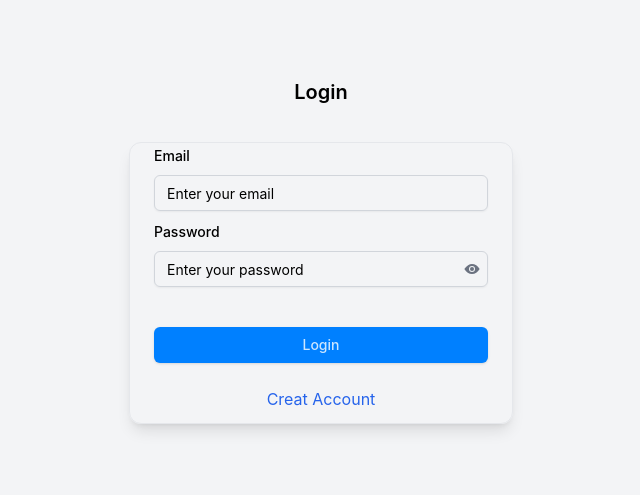
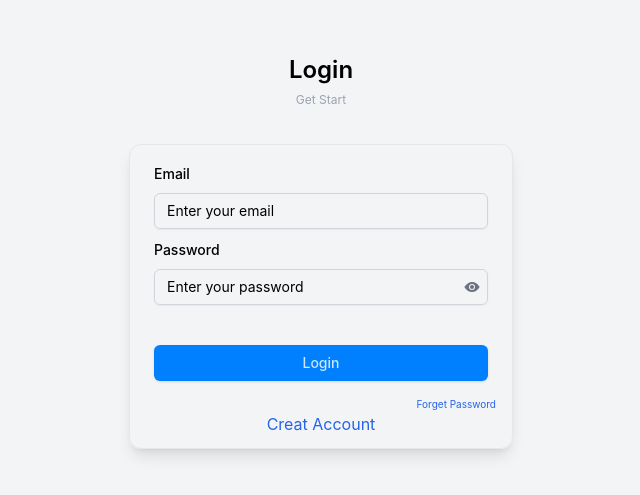
Before and after one commit to afaq000/VideoTao, a Next.js app: page /login in a window 1280 px wide. Shown: the part 161-656 px from the top of the page, without its empty margins (319-959 px from the left). Built offline with nearby package versions, Linux system fonts and the light colour scheme.

Commit message:
Fixes in login pages Config file

```diff
--- a/src/pages/login/index.tsx
+++ b/src/pages/login/index.tsx
@@ -23,13 +23,14 @@ const LoginPage = () => {
   return (
     <div className="flex flex-col items-center justify-center min-h-screen bg-gray-100">
         <CardHeader>
-          <h2 className="text-xl font-semibold text-center">Login</h2>
+          <h2 className="text-2xl font-semibold text-center">Login</h2>
+          <h2 className="text-xs text-gray-400 text-center">Get Start</h2>
         </CardHeader>
       <Card className="w-96 shadow-lg mt-3">
 
 
         <CardContent>
-          <div className="space-y-2">
+          <div className="space-y-2 pt-4">
             <div>
               <Label htmlFor="email">Email</Label>
               <Input
@@ -69,6 +70,12 @@ const LoginPage = () => {
           <Button variant={"default"} onClick={handleLogin} className="w-full mt-4">Login</Button>
         </CardFooter>
 
+        <div className='flex justify-end -mt-2 px-4'>
+        <Link href={"/signup"}>
+        <p className='text-blue-600 hover:underline text-xxs'>
+            Forget Password</p></Link>
+        </div>
+
         <div className='flex justify-center pb-3'>
         <Link href={"/signup"}>
         <p className='text-blue-600 hover:underline'>
--- a/src/pages/signup/index.tsx
+++ b/src/pages/signup/index.tsx
@@ -23,7 +23,9 @@ const SignUpPage = () => {
   return (
     <div className="flex flex-col items-center justify-center min-h-screen bg-gray-100">
         <CardHeader>
-          <h2 className="text-xl font-semibold text-center">Create New Account</h2>
+        <h2 className="text-2xl font-extrabold text-center">Get Started</h2>
+          <h2 className="text-xs text-center text-gray-400">Create New Account</h2>
+
         </CardHeader>
       <Card className="w-96 shadow-lg">
 
--- a/tailwind.config.ts
+++ b/tailwind.config.ts
@@ -12,6 +12,9 @@ export default {
   	extend: {
 		fontFamily: {
 			sans: ['Inter', 'sans-serif'], // Add Inter or any other font
+		  },
+		  fontSize: {
+			xxs: '10px',  // Define text-[10px]
 		  },
 		  fontFeatureSettings: {
 			dlig: '"dlig" 1',
@@ -70,11 +73,6 @@ export default {
   				'5': 'hsl(var(--chart-5))'
   			}
   		},
-  		// borderRadius: {
-  		// 	lg: 'var(--radius)',
-  		// 	md: 'calc(var(--radius) - 2px)',
-  		// 	sm: 'calc(var(--radius) - 4px)'
-  		// }
   	}
   },
   plugins: [require("tailwindcss-animate")],
```
